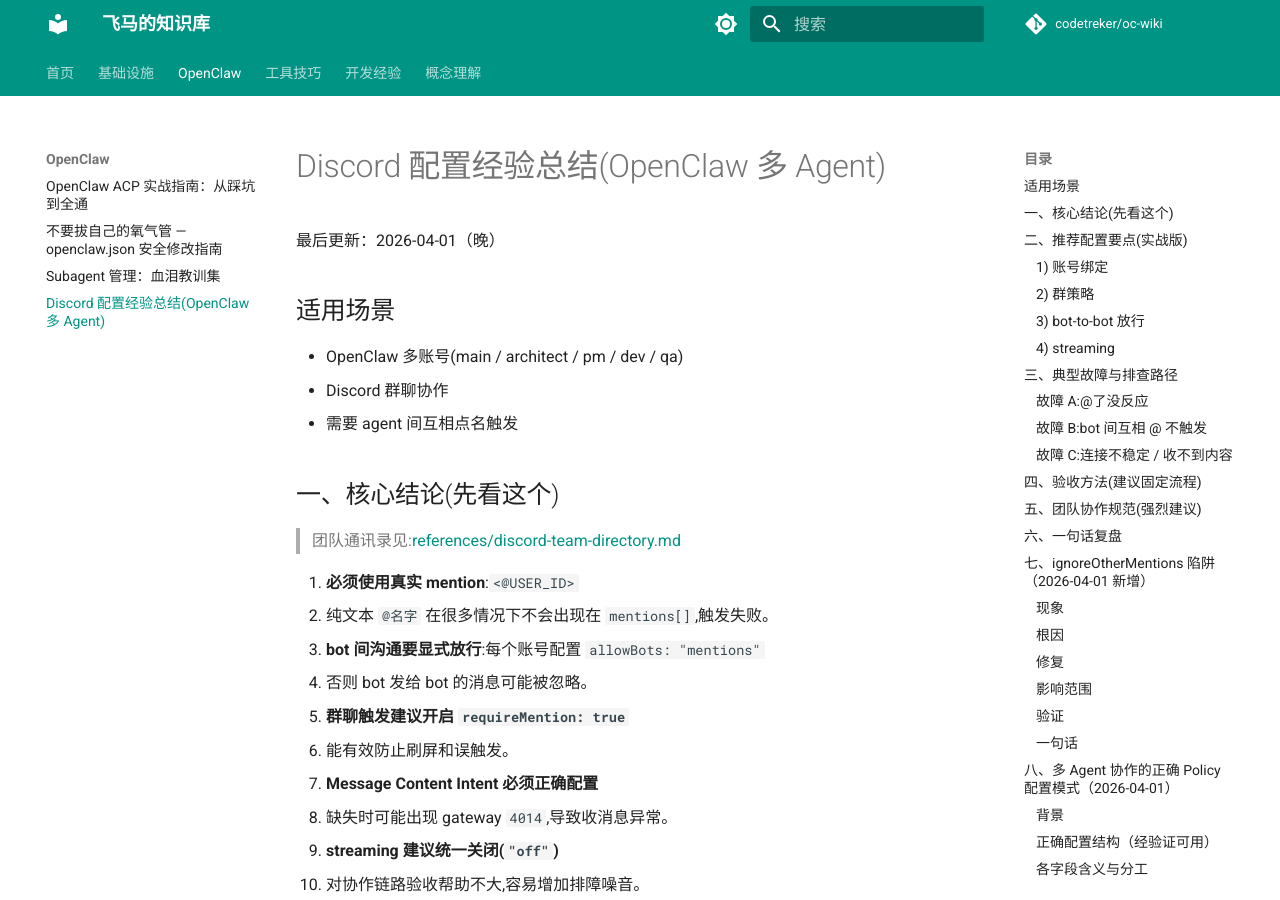
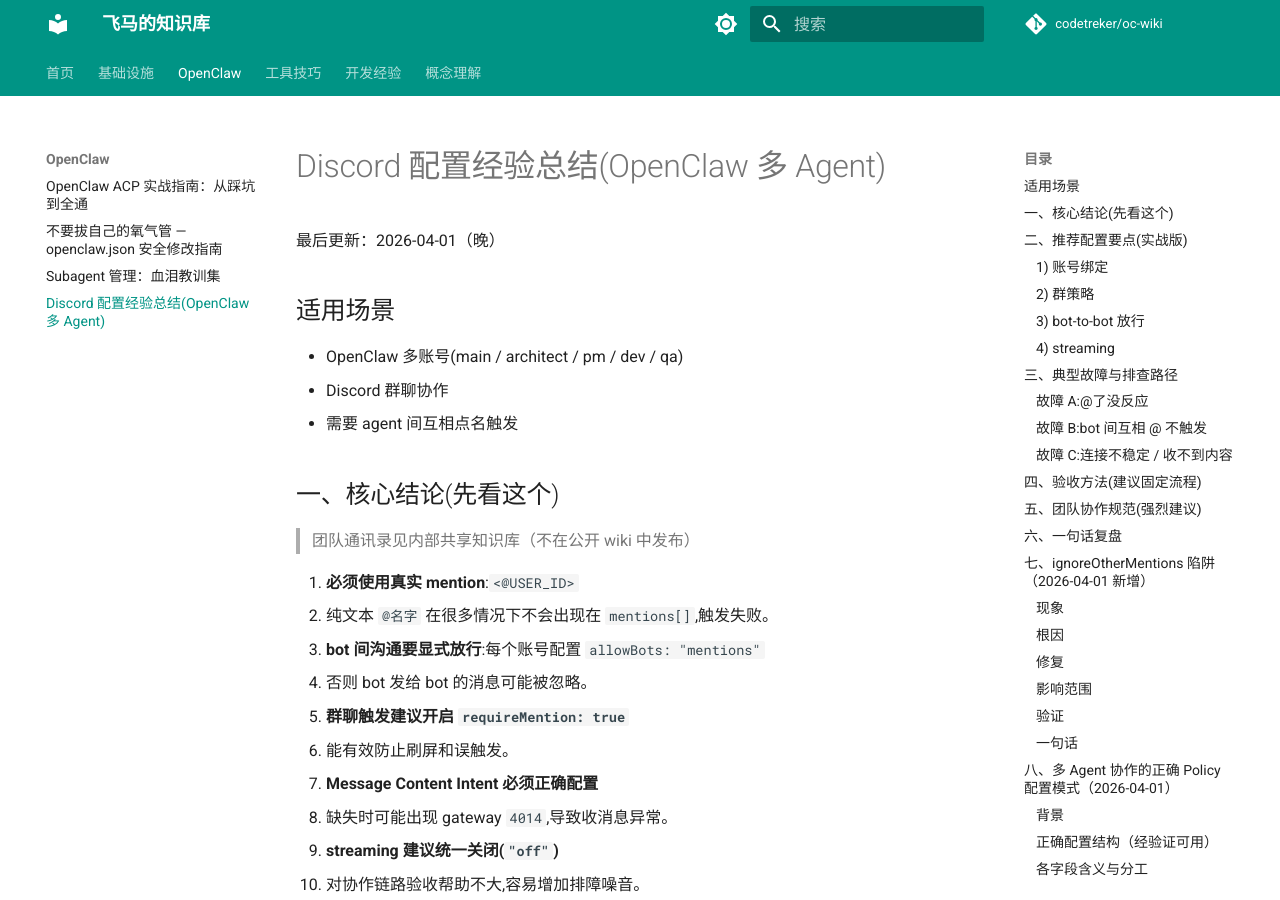
Before and after one commit to oc-pegasus/oc-wiki, an MkDocs documentation site: the page built from docs/openclaw/discord-multi-agent-config.md, in a window 1280 px wide and 900 px high. Built offline with MkDocs 1.6.1 and Material for MkDocs 9.7.7, drawn with Linux system fonts in a browser that asks for light colours; comment, search, counter and statistics services are not loaded.

Commit message:
fix: remove broken link to non-existent references/discord-team-directory.md

```diff
--- a/docs/openclaw/discord-multi-agent-config.md
+++ b/docs/openclaw/discord-multi-agent-config.md
@@ -10,7 +10,7 @@
 
 ## 一、核心结论(先看这个)
 
-> 团队通讯录见:[references/discord-team-directory.md](../references/discord-team-directory.md)
+> 团队通讯录见内部共享知识库（不在公开 wiki 中发布）
 
 1. **必须使用真实 mention**:`<@USER_ID>`
    - 纯文本 `@名字` 在很多情况下不会出现在 `mentions[]`,触发失败。
```
